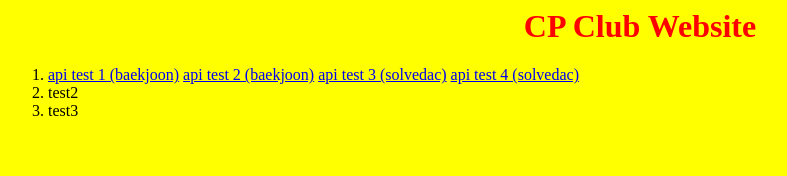
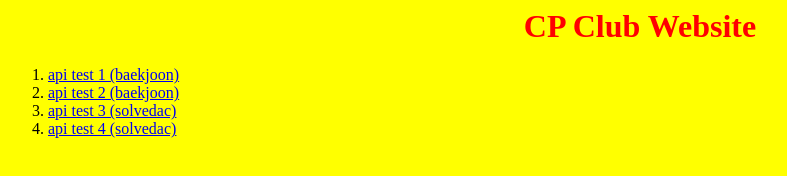
Before and after one commit to RoelYoon/CP-Club-Website-And-API, a website: page index.html in a window 1280 px wide. Shown: the whole page, without its empty margins (0-787 px from the left). Drawn offline with Linux system fonts and the light colour scheme.

Commit message:
fixed tests

```diff
--- a/index.html
+++ b/index.html
@@ -8,16 +8,15 @@
         <ol>
             <li>
                 <a href="/api/baekjoon/get_rank/">api test 1 (baekjoon)</a>
-                <a href="/api/baekjoon/get_correct_q/">api test 2 (baekjoon)</a>
-                <a href="/api/solvedac/get_rank">api test 3 (solvedac)</a>
-                <a href="/api/solvedac/get_exp">api test 4 (solvedac)</a>
-
             </li>
             <li>
-                test2
+                <a href="/api/baekjoon/get_correct_q/">api test 2 (baekjoon)</a>
             </li>
             <li>
-                test3
+                <a href="/api/solvedac/get_rank">api test 3 (solvedac)</a>
+            </li>
+            <li>
+                <a href="/api/solvedac/get_exp">api test 4 (solvedac)</a>
             </li>
         </ol>
     </body>
```
